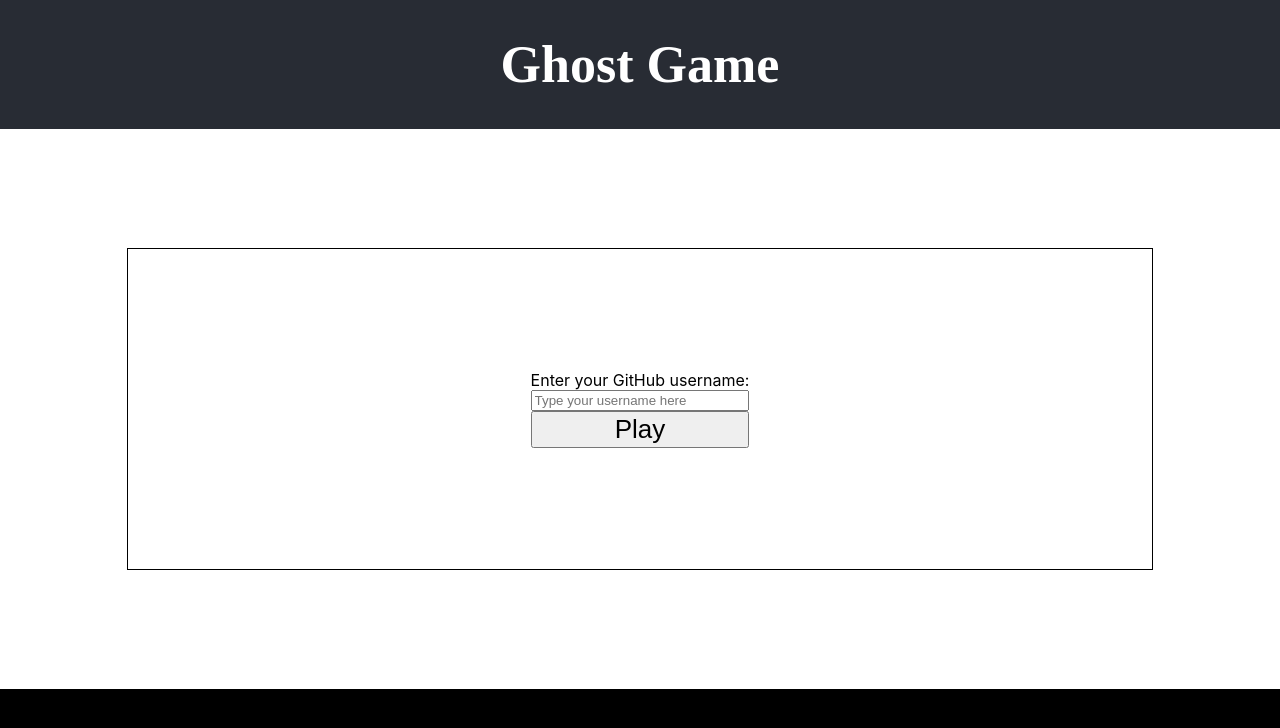
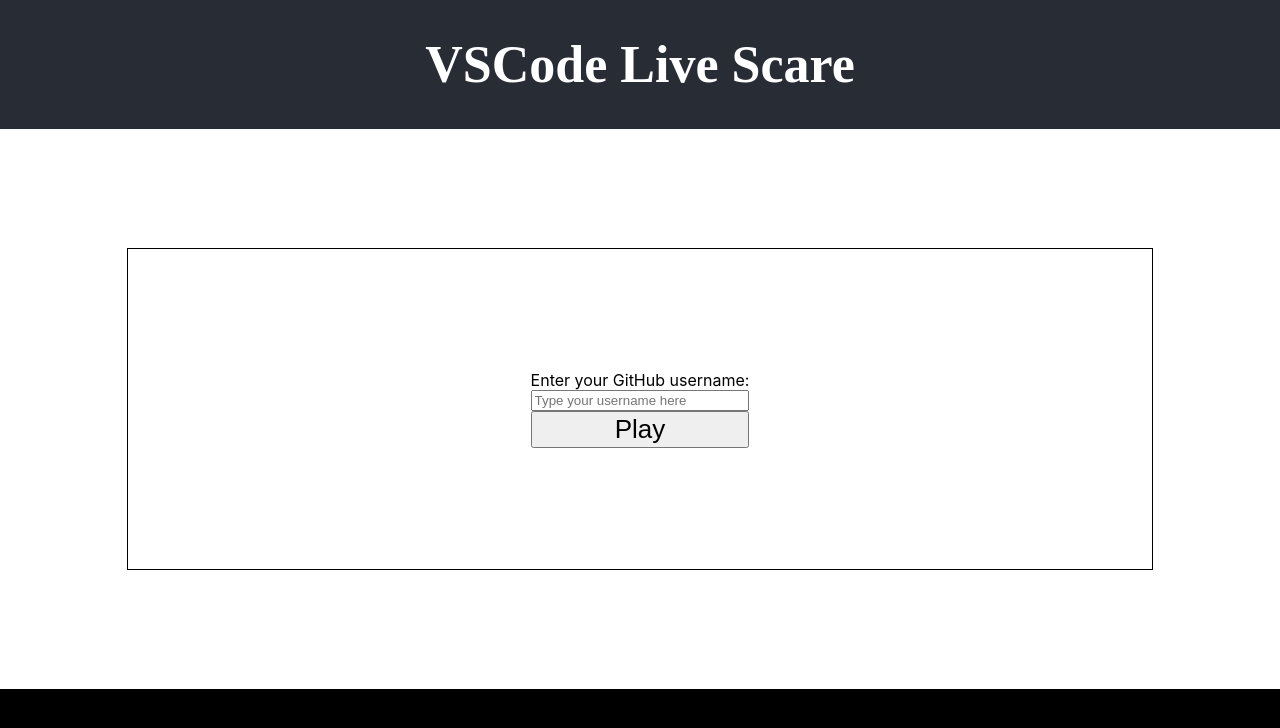
Before and after one commit to fac21/week8-MJ, a React (Vite) app in the folder mj-app/: page / in a window 1280 px wide. Shown: the top 728 px of the page. Built offline with nearby package versions, Linux system fonts and the light colour scheme; a web font is replaced by a local one.

Commit message:
fix the score and css
Co-authored-by: Jo Humphrey <31373245+jamdelion@users.noreply.github.com>

```diff
--- a/mj-app/src/App.jsx
+++ b/mj-app/src/App.jsx
@@ -17,7 +17,7 @@
   return (
     <div className="App">
       <header className="App-header">
-        <h1>Ghost Game</h1>
+        <h1>VSCode Live Scare</h1>
       </header>
       <main className="App_container">
         <div className="App_gameContainer">
--- a/mj-app/src/GameBoard/GameBoard.css
+++ b/mj-app/src/GameBoard/GameBoard.css
@@ -11,8 +11,8 @@
     background-image: url('../../ghost.svg');
     background-size: cover;
     position: absolute;
-    height: 30px;
-    width: 30px;
+    height: 40px;
+    width: 40px;
     fill: white;
 }
 
--- a/mj-app/src/GameBoard/GameBoard.jsx
+++ b/mj-app/src/GameBoard/GameBoard.jsx
@@ -19,9 +19,8 @@
 
         function killGhost(event){
             if (!event.isTrusted) return;
-            // console.log("score in ghost kill", props.ScoreValue);
-            props.setScore(props.ScoreValue + 1) // update score
-            // console.log("score in ghost kill", props.ScoreValue);
+
+            props.setScore((prevScore) => prevScore + 1); //updates score
             event.target.classList.add('hidden'); // hide ghost (TODO: delete ghost permanently)
 
         }
```
